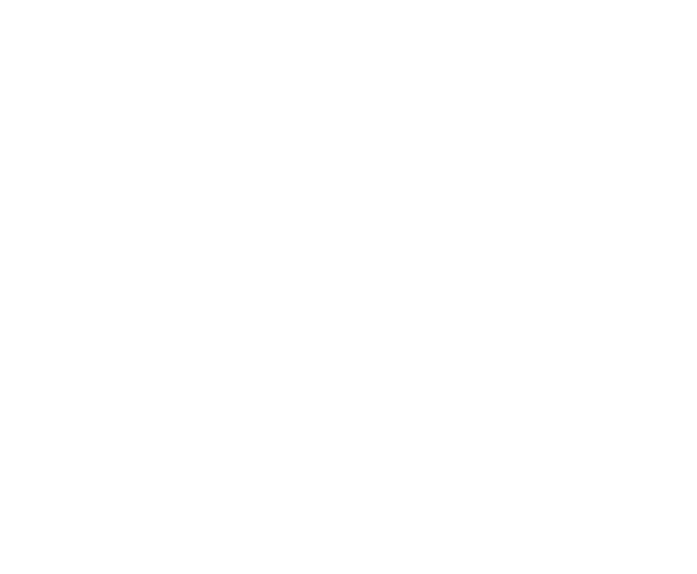
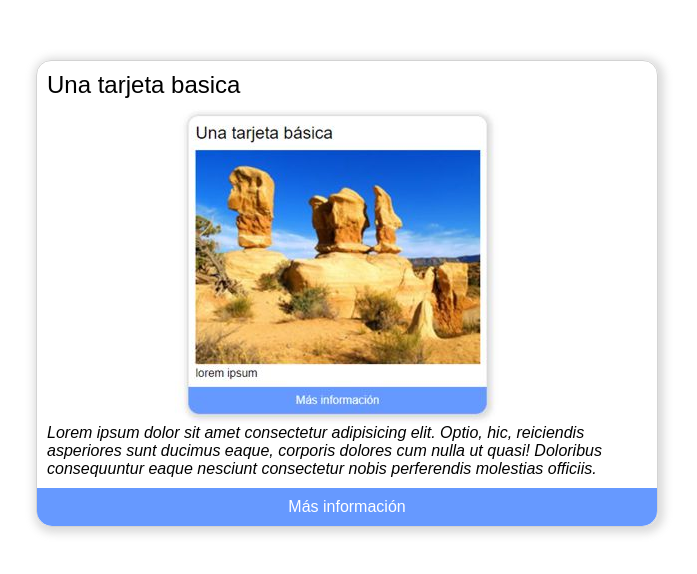
Before and after one commit to ivanurzola/Mi-primer-repositorio, a plain HTML site: page index.html in a window 1280 px wide. Shown: the whole page, without its empty margins (293-990 px from the left). Drawn offline with Linux system fonts and the light colour scheme.

Commit message:
nuevos cambios

```diff
--- /dev/null
+++ b/css/styles.css
@@ -0,0 +1,53 @@
+.card{
+    border: 1px solid lightgray;
+    border-radius: 15px;
+    box-shadow: 2px 2px 8px 4px #d3d3d3d1;
+    display: flex;
+    flex-direction: column;
+    font-family: sans-serif;
+    justify-content: space-between;
+    margin: 60px auto;
+    width: 620px;
+
+}
+.card .titulo{
+    font-size: 24px;
+    padding: 10px 10px 0 10px;
+
+}
+
+.card .cuerpo{
+    padding: 10px;
+
+}
+img {
+   display: flex;
+   justify-content: center;
+   width: 100%;
+
+}
+
+.card .pie {
+    background-color: #6699ff;
+    border-radius: 0px 0px 15px 15px;
+    padding: 10px;
+    position: relative;
+    text-align: center;
+}
+
+.card .pie a{
+    color: white;
+    text-decoration: none;
+}
+
+
+
+.card.pie a:after{
+    bottom: 0;
+    content: "";
+    left: 0;
+    position: absolute;
+    right: 0;
+    top: 0;
+    z-index: 1;
+}
--- a/index.html
+++ b/index.html
@@ -3,9 +3,23 @@
 <head>
     <meta charset="UTF-8">
     <meta name="viewport" content="width=device-width, initial-scale=1.0">
-    <title>index.html</title>
+    <title>mi pagina web</title>
+    <link rel="stylesheet" href="/css/styles.css">
 </head>
 <body>
+  <div class="card">
+    <div class="titulo">Una tarjeta basica</div>
+    <div class="cuerpo">
+        <img src="/img/ejercicio-1.jpg" alt="Imagen de piedras">
+        <i>Lorem ipsum dolor sit amet consectetur adipisicing elit. Optio, hic, reiciendis asperiores sunt ducimus eaque, corporis dolores cum nulla ut quasi! Doloribus consequuntur eaque nesciunt consectetur nobis perferendis molestias officiis.
+        </i>
+    </div>
+    <div class="pie">
+        <a href="#">
+            Más información
+        </a>
+    </div>
+  </div>
 
 </body>
 </html>
```
Also changed, not shown: img/ejercicio-1.jpg (added).
